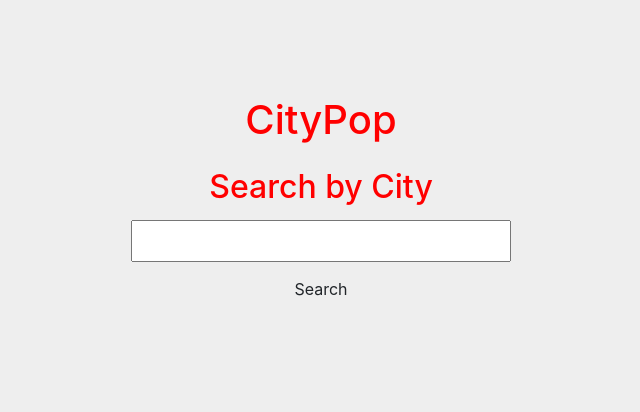
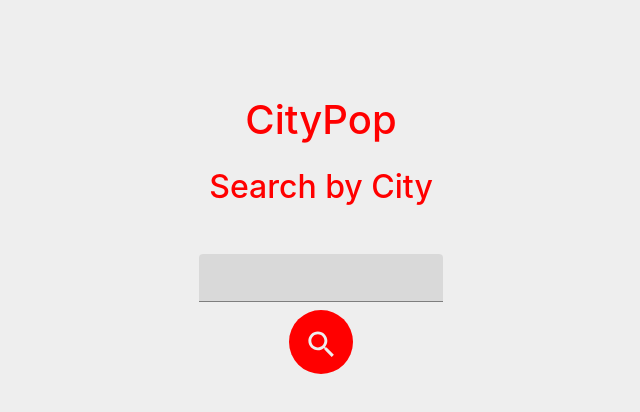
Before and after one commit to knutsa/CityPop, a React (Create React App) app: page / in a window 1280 px wide. Shown: the top 412 px of the page, without its empty margins (319-959 px from the left). Built offline with nearby package versions, Linux system fonts and the light colour scheme.

Commit message:
customize search bar

```diff
--- a/package.json
+++ b/package.json
@@ -3,6 +3,8 @@
   "version": "0.1.0",
   "private": true,
   "dependencies": {
+    "@material-ui/core": "^4.12.3",
+    "@material-ui/icons": "^4.11.2",
     "@testing-library/jest-dom": "^5.14.1",
     "@testing-library/react": "^11.2.7",
     "@testing-library/user-event": "^12.8.3",
--- /dev/null
+++ b/src/App/SearchBar/index.tsx
@@ -0,0 +1,30 @@
+import React, { MouseEvent } from 'react'
+
+import TextField from '@material-ui/core/TextField'
+import SearchIcon from '@material-ui/icons/Search'
+
+import styles from './style.module.css'
+
+const Search: React.FC<{search:(txt: string)=>Promise<boolean>, containerClasses?: string }> = ({search, containerClasses})=>{
+    const [inp, setInp] = React.useState("");
+    const handleChange = (e: any)=>{
+        e.preventDefault();
+        setInp(e.target.value)
+    }
+    return (
+        <div className={`${styles.search_container} d-flex flex-column align-items-center ${containerClasses}`}>
+            <TextField
+                value={inp}
+                onChange={handleChange}
+                size="small"
+                variant="filled"
+            />
+            {/* <input className="f-sm" type="text" name="" id="" onChange={(e)=>{e.preventDefault(); setInp(e.target.value)}}/> */}
+            <button className="btn f-md mt-2" onClick={e=>{e.preventDefault(); search(inp);}}>
+                <SearchIcon fontSize="large"></SearchIcon>
+            </button>
+        </div>
+    )
+}
+
+export default Search
--- /dev/null
+++ b/src/App/SearchBar/style.module.css
@@ -0,0 +1,12 @@
+.search_container input {
+    color: var(--secondary);
+    text-align: center;
+}
+.search_container button {
+    background-color: var(--secondary);
+    color: var(--primary);
+    /* make circle */
+    width: 4rem;
+    height: 4rem;
+    border-radius: 50%;
+}
--- a/src/App/SearchByName/index.tsx
+++ b/src/App/SearchByName/index.tsx
@@ -1,24 +1,18 @@
 import React from 'react'
 
 import {useNameSearch} from 'hooks/geoapi'
+import SearchBar from '../SearchBar'
 
 function SearchBarLand() {
     //display search bar, use state to update to list -> one city
-    const [inp, setInp] = React.useState("");
-    const {
-        data,
-        isLoading,
-        error,
-        searchByName
-    } = useNameSearch()
+    const geoAPI = useNameSearch();
     return (
-        <div>
+        <section>
             <h2 className="f-md mt-3">Search by City</h2>
-            <input className="f-sm" type="text" name="" id="" onChange={(e)=>{e.preventDefault(); setInp(e.target.value)}}/><br/>
-            <button className="btn" onClick={e=>{e.preventDefault(); searchByName(inp)}}>Search</button>
+            <SearchBar search={geoAPI.searchByName} containerClasses="mt-5"></SearchBar>
             <ul>
                 {
-                    data && data.map(city=>{
+                    geoAPI.data && geoAPI.data.map(city=>{
                         return (
                             <li>
                                 <p>{city.name}</p>
@@ -28,7 +22,7 @@ function SearchBarLand() {
                     })
                 }
             </ul>
-        </div>
+        </section>
     )
 }
 
```
Also changed, not shown: 1 other file (tests, documents, lock files or other folders).
